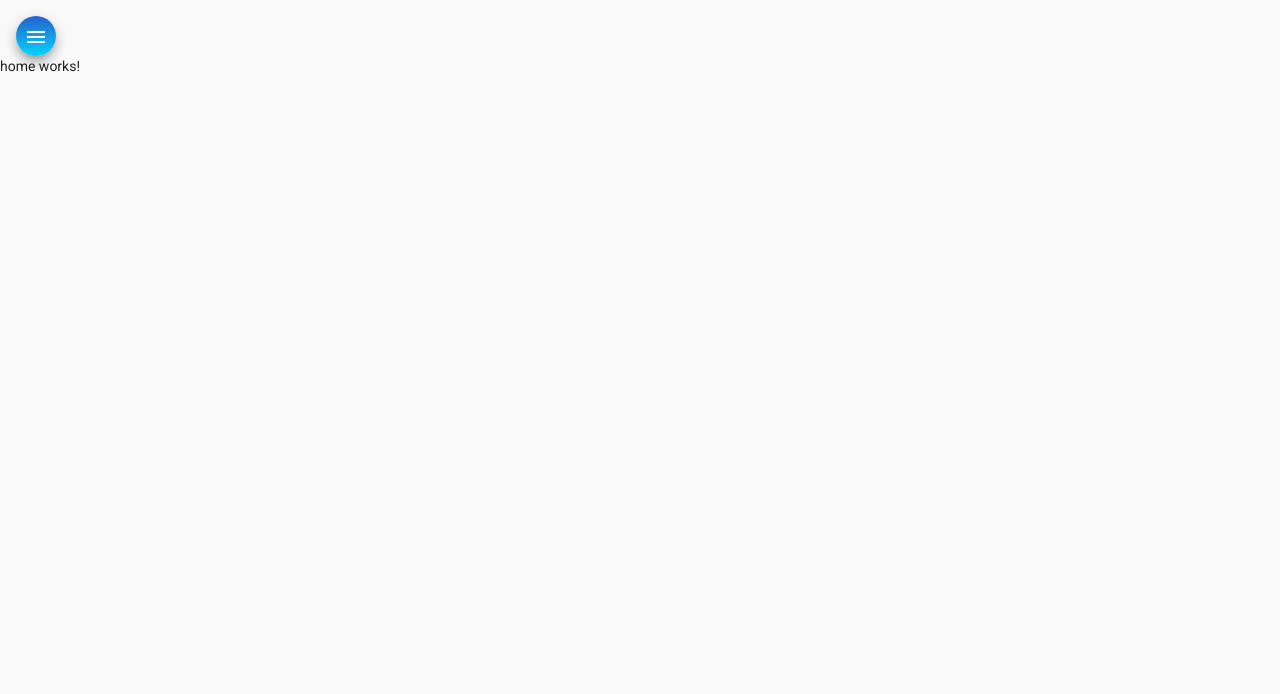
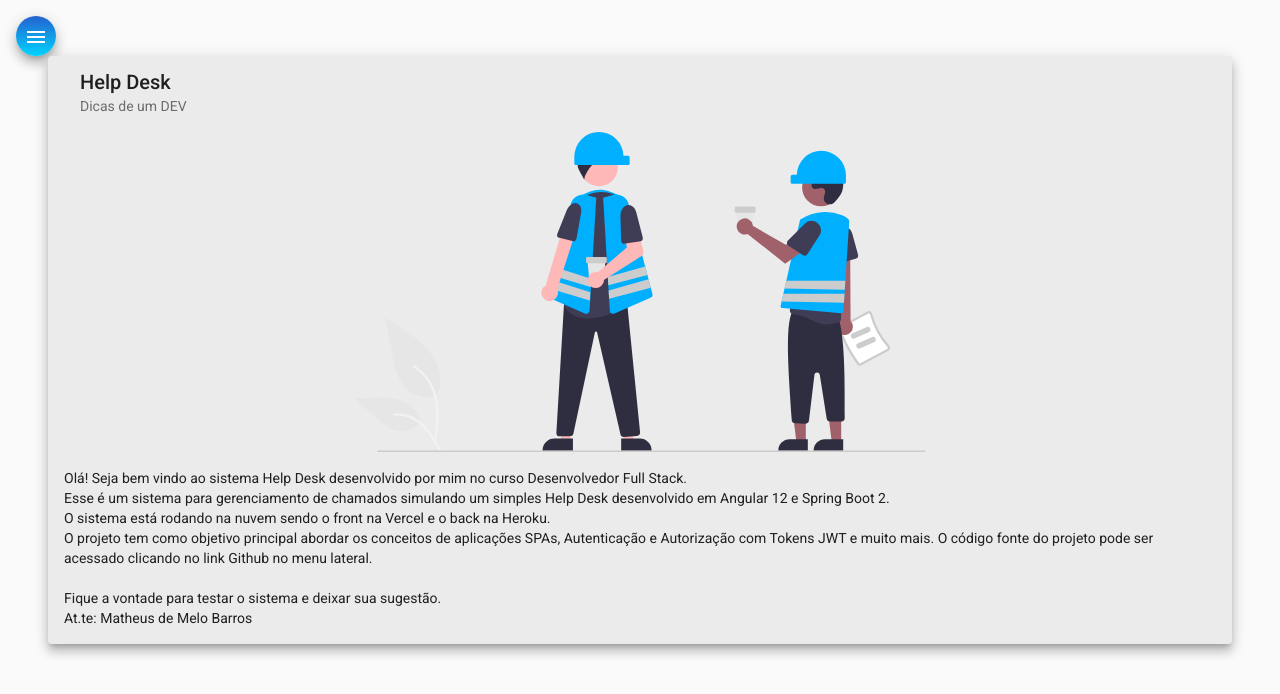
Before and after one commit to MatheusBarros40/helpdesk-front, an Angular app: page /home in a window 1280 px wide. Shown: the top 694 px of the page. Built offline with nearby package versions, Linux system fonts and the light colour scheme.

Commit message:
html e css hom

```diff
--- a/src/app/components/home/home.component.css
+++ b/src/app/components/home/home.component.css
@@ -0,0 +1,8 @@
+.card{
+    width: 90%;
+    margin:auto;
+    background-color:rgb(235, 235, 235);
+}
+img{
+    height:20rem;
+}
--- a/src/app/components/home/home.component.html
+++ b/src/app/components/home/home.component.html
@@ -1 +1,18 @@
-<p>home works!</p>
+<mat-card class="card mat-elevation-z8">
+    <mat-card-header>
+        <mat-card-title>Help Desk</mat-card-title>
+        <mat-card-subtitle>Dicas de um DEV</mat-card-subtitle>
+    </mat-card-header>
+    <img mat-card-image src="assets/img/home-image.svg" alt="Image Home Help Desk">
+    <mat-card-content>
+        <p>
+            Olá! Seja bem vindo ao sistema Help Desk desenvolvido por mim no curso Desenvolvedor Full Stack.<br />
+            Esse é um sistema para gerenciamento de chamados simulando um simples Help Desk desenvolvido em Angular 12 e
+            Spring Boot 2. <br />O sistema está rodando na nuvem sendo o front na Vercel e o back na Heroku.<br />
+            O projeto tem como objetivo principal abordar os conceitos de aplicações SPAs, Autenticação e Autorização com
+            Tokens JWT e muito mais. O código fonte do projeto pode ser acessado clicando no link Github no menu lateral.
+            <br /><br /> Fique a vontade para testar o sistema e deixar sua sugestão.
+            <br /> At.te: Matheus de Melo Barros
+        </p>
+    </mat-card-content>
+</mat-card>
```
